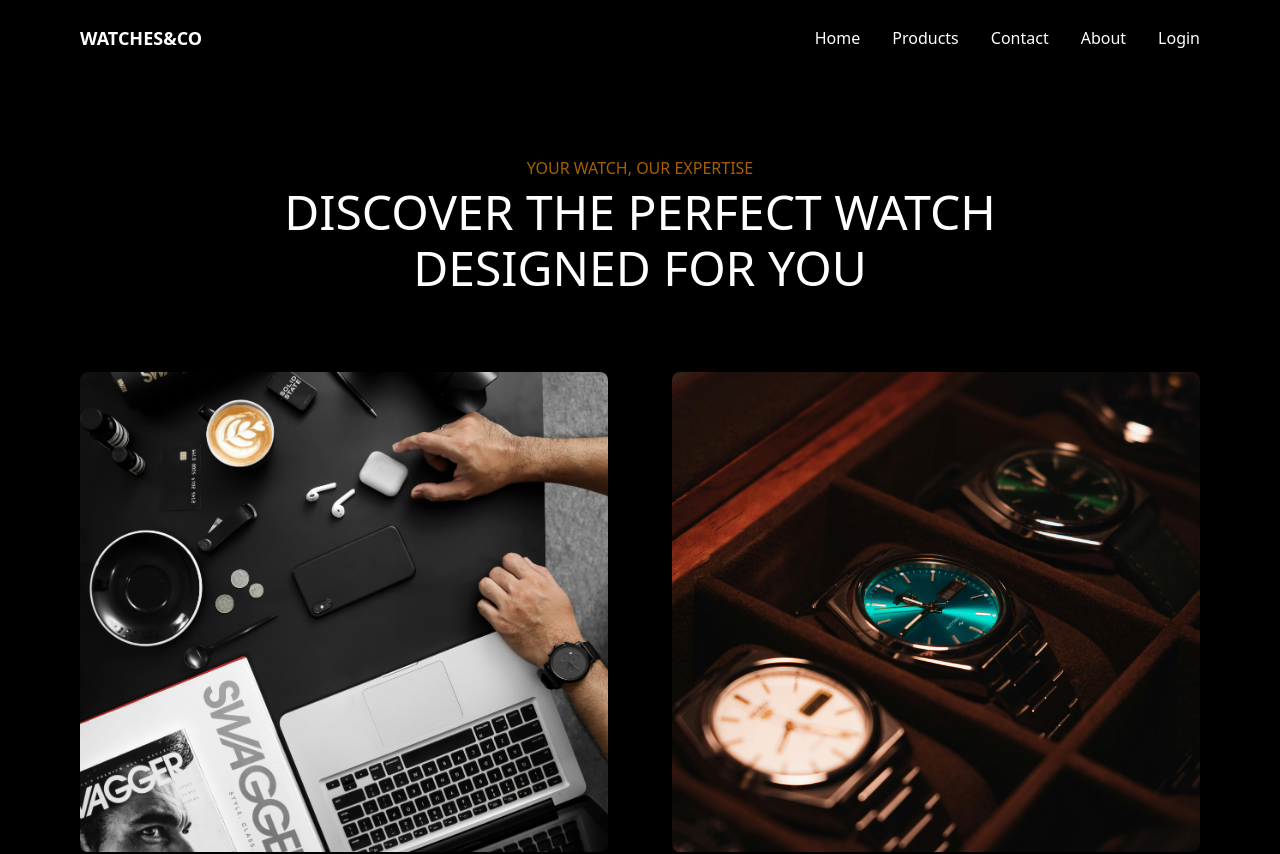
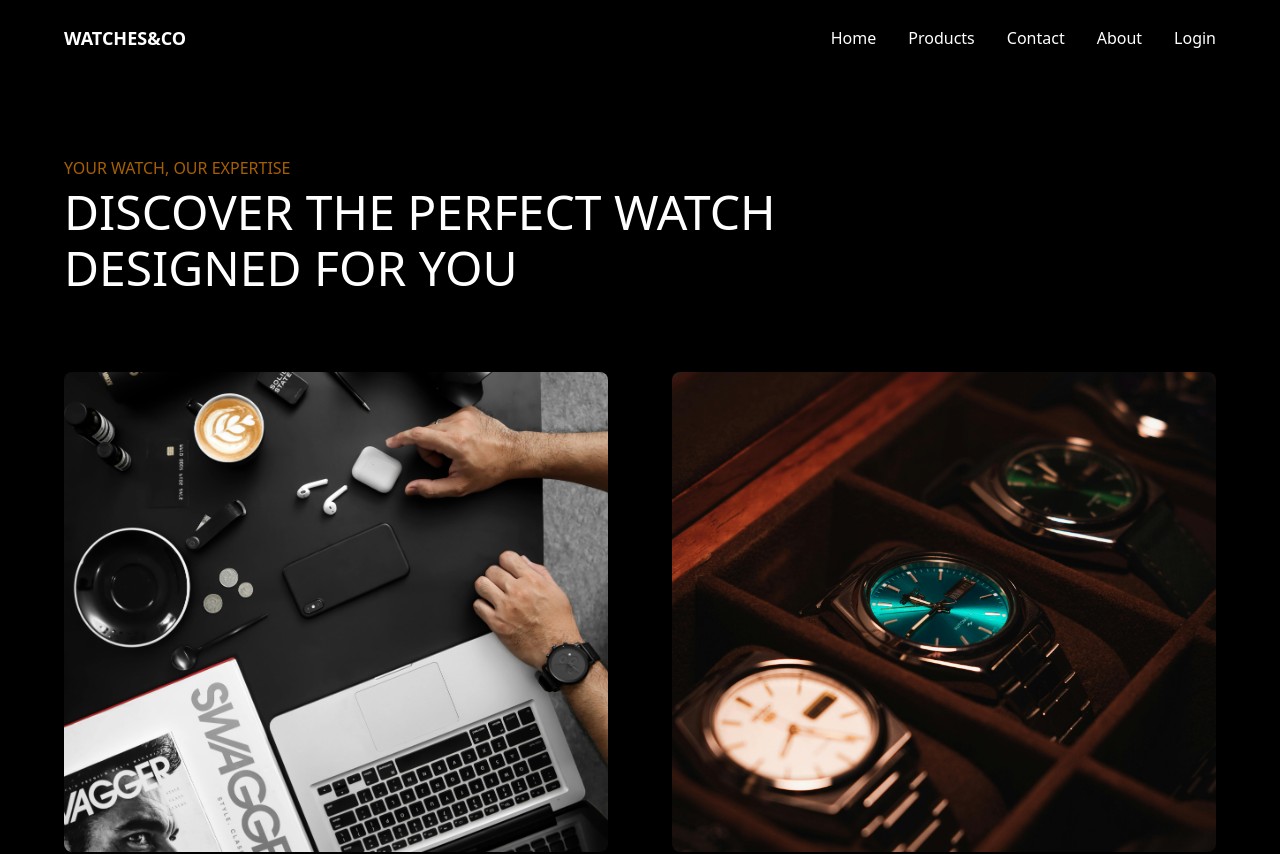
Before and after one commit to Hamza11067/WatchesCo, a React (Vite) app: page /services in a window 1280 px wide. Shown: the top 854 px of the page. Built offline with nearby package versions, Linux system fonts and the light colour scheme.

Commit message:
Fixed some css issues

```diff
--- a/src/App.jsx
+++ b/src/App.jsx
@@ -15,7 +15,7 @@ import store from "./utils/store";
 function App() {
   return (
     <Provider store={store}>
-      <main className="bg-black text-white min-h-screen px-4 sm:px-8 md:px-16">
+      <main className="bg-black text-white min-h-screen px-4 sm:px-8 md:px-12">
         <div className="max-w-[1200px] mx-auto">
           <BrowserRouter basename="/">
             <Routes>
--- a/src/components/AddProduct.jsx
+++ b/src/components/AddProduct.jsx
@@ -3,7 +3,7 @@ import { useState } from "react";
 import { API_BASE_URL } from "../utils/constants";
 import { FaCartShopping } from "react-icons/fa6";
 
-const ContactUs = () => {
+const AddProduct = () => {
   const [name, setName] = useState("Tomi");
   const [price, setPrice] = useState("3000");
   const [description, setDescription] = useState("Lo gay to pta chal jaye ga");
@@ -120,7 +120,7 @@ const ContactUs = () => {
           <div className="flex justify-between items-center text-white">
             <div>
               <h2 className="text-lg font-semibold mt-2">{name}</h2>
-              <p className="text-green-600 font-semibold">${price}</p>
+              <p className="text-gray-100 font-bold">Rs.{price}</p>
             </div>
             <FaCartShopping />
           </div>
@@ -130,4 +130,4 @@ const ContactUs = () => {
   );
 };
 
-export default ContactUs;
+export default AddProduct;
--- a/src/components/Hero.jsx
+++ b/src/components/Hero.jsx
@@ -10,7 +10,7 @@ const Hero = () => {
   return (
     <>
       {/* Hero Section */}
-      <div className="text-white flex flex-col md:flex-row justify-between items-center px-4 md:px-12">
+      <div className="text-white flex flex-col md:flex-row justify-between items-center px-4 ">
         {/* Left text */}
         <div className="left w-full md:w-1/2 text-center md:text-left">
           <p className="text-yellow-700 text-sm md:text-base">TIMELESS ELEGANCE</p>
@@ -20,12 +20,12 @@ const Hero = () => {
           <h1 className="text-3xl md:text-7xl tracking-tight py-1">STYLE</h1>
           <div className="buttons py-4 flex flex-col sm:flex-row gap-4 justify-center md:justify-start">
             <Link to="/products">
-              <button className="px-4 py-2 bg-white text-black font-semibold hover:bg-black hover:text-white transition-all border border-transparent hover:border-white duration-500 ease-in-out w-full sm:w-auto">
+              <button className="px-4 py-2 cursor-pointer bg-white text-black font-semibold hover:bg-black hover:text-white transition-all border border-transparent hover:border-white duration-500 ease-in-out w-full sm:w-auto">
                 SHOP NOW
               </button>
             </Link>
             <Link to="/about">
-              <button className="px-4 py-2 bg-gray-600 font-semibold hover:bg-white hover:text-black duration-500 ease-in-out w-full sm:w-auto">
+              <button className="px-4 py-2 cursor-pointer bg-gray-600 font-semibold hover:bg-white hover:text-black duration-500 ease-in-out w-full sm:w-auto">
                 LEARN MORE
               </button>
             </Link>
@@ -39,7 +39,7 @@ const Hero = () => {
       </div>
 
       {/* Customers Section */}
-      <div className="text-white flex flex-col md:flex-row justify-between items-center py-16 gap-8 px-4 md:px-12">
+      <div className="text-white flex flex-col md:flex-row justify-between items-center py-16 gap-8 px-4">
         {/* Warranty card */}
         <div className="left w-full md:w-96 h-60 bg-[#181818] p-10 space-y-8 relative">
           <FiWatch className="text-2xl text-white" />
--- a/src/components/Navbar.jsx
+++ b/src/components/Navbar.jsx
@@ -20,27 +20,73 @@ const Navbar = () => {
 
       {/* Desktop Menu */}
       <ul className="space-x-8 hidden md:flex">
-        <li><Link to="/" className="hover:border-b-2 border-white pb-1">Home</Link></li>
-        <li><Link to="/products" className="hover:border-b-2 border-white pb-1">Products</Link></li>
-        <li><Link to="/contact" className="hover:border-b-2 border-white pb-1">Contact</Link></li>
-        <li><Link to="/about" className="hover:border-b-2 border-white pb-1">About</Link></li>
-        <li>{user ? "Welcome, " + user.firstName : <Link to="/login">Login</Link>}</li>
+        <li>
+          <Link to="/" className="hover:border-b-2 border-white pb-1">
+            Home
+          </Link>
+        </li>
+        <li>
+          <Link to="/products" className="hover:border-b-2 border-white pb-1">
+            Products
+          </Link>
+        </li>
+        <li>
+          <Link to="/contact" className="hover:border-b-2 border-white pb-1">
+            Contact
+          </Link>
+        </li>
+        <li>
+          <Link to="/about" className="hover:border-b-2 border-white pb-1">
+            About
+          </Link>
+        </li>
+        <li>
+          {user ? (
+            "Welcome, " + user.firstName
+          ) : (
+            <Link to="/login" className="hover:border-b-2 border-white pb-1">
+              Login
+            </Link>
+          )}
+        </li>
       </ul>
 
       {/* Mobile Menu with animation */}
       <div
         className={`absolute top-16 left-0 w-full bg-black md:hidden transform transition-all duration-300 ease-in-out ${
-          menuOpen ? "opacity-100 translate-y-0" : "opacity-0 -translate-y-5 pointer-events-none"
+          menuOpen
+            ? "opacity-100 translate-y-0"
+            : "opacity-0 -translate-y-5 pointer-events-none"
         }`}
       >
         <ul className="flex flex-col space-y-4 py-6 px-4">
-          <li><Link to="/" onClick={() => setMenuOpen(false)}>Home</Link></li>
-          <li><Link to="/products" onClick={() => setMenuOpen(false)}>Products</Link></li>
-          <li><Link to="/contact" onClick={() => setMenuOpen(false)}>Contact</Link></li>
-          <li><Link to="/about" onClick={() => setMenuOpen(false)}>About</Link></li>
           <li>
-            {user ? "Welcome, " + user.firstName : (
-              <Link to="/login" onClick={() => setMenuOpen(false)}>Login</Link>
+            <Link to="/" onClick={() => setMenuOpen(false)}>
+              Home
+            </Link>
+          </li>
+          <li>
+            <Link to="/products" onClick={() => setMenuOpen(false)}>
+              Products
+            </Link>
+          </li>
+          <li>
+            <Link to="/contact" onClick={() => setMenuOpen(false)}>
+              Contact
+            </Link>
+          </li>
+          <li>
+            <Link to="/about" onClick={() => setMenuOpen(false)}>
+              About
+            </Link>
+          </li>
+          <li>
+            {user ? (
+              "Welcome, " + user.firstName
+            ) : (
+              <Link to="/login" onClick={() => setMenuOpen(false)}>
+                Login
+              </Link>
             )}
           </li>
         </ul>
--- a/src/components/Products.jsx
+++ b/src/components/Products.jsx
@@ -2,7 +2,8 @@ import ProductList from "../components/ProductList";
 
 export default function Products() {
   return (
-    <div className="bg-gray-900 text-white py-10 px-4 sm:px-8 md:px-16 min-h-screen">
+    <div className="-px-16">
+    <div className="bg-gray-900 text-white py-10 px-4 min-h-screen">
       <div className="py-10 space-y-2 text-center md:text-left">
         <p className="text-yellow-700 text-sm md:text-base tracking-wide">
           TIMELESS CREATIONS
@@ -16,5 +17,6 @@ export default function Products() {
       </div>
       <ProductList />
     </div>
+    </div>
   );
 }
--- a/src/components/Services.jsx
+++ b/src/components/Services.jsx
@@ -5,7 +5,7 @@ const Services = () => {
     <div className="py-10">
       {/* Heading */}
       <motion.div
-        className="py-10 space-y-2 text-center px-4"
+        className="py-10 space-y-2 px-4"
         initial={{ opacity: 0, y: 40 }}
         whileInView={{ opacity: 1, y: 0 }}
         transition={{ duration: 0.6 }}
```
